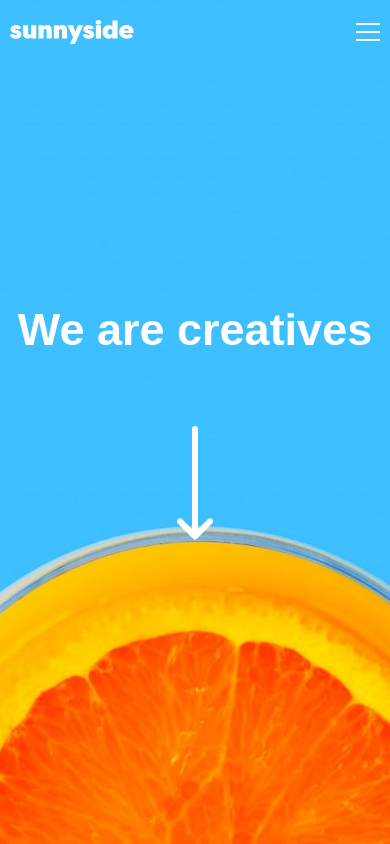
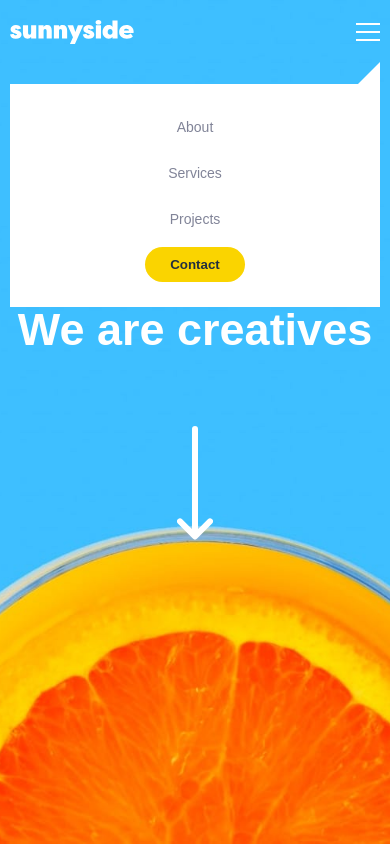
Before and after one commit to amirhossein-peyvand/sunnyside-agency-landing-page, a React (Vite) app: page / in a window 390 px wide. Both pictures are taken after a click on the picture 368 px from the left and 32 px from the top of the page. Shown: the top 844 px of the page. Built offline with nearby package versions, Linux system fonts and the light colour scheme.

Commit message:
Working on and styling MobileMenu component

```diff
--- a/src/components/Header.tsx
+++ b/src/components/Header.tsx
@@ -3,13 +3,25 @@ import arrow from "../assets/icon-arrow-down.svg";
 import { useMediaQuery } from "react-responsive";
 import DesktopNav from "./DesktopNav";
 import MobileNav from "./MobileNav";
+import { useState } from "react";
+import MobileMenu from "./MobileMenu";
 
 const Header = () => {
   const isGreaterThan820px = useMediaQuery({ query: "(min-width: 820px)" });
+  const [clicked, setClicked] = useState(false);
 
   return (
     <header className="header">
-      {isGreaterThan820px ? <DesktopNav /> : <MobileNav />}
+      {isGreaterThan820px ? (
+        <DesktopNav />
+      ) : (
+        <MobileNav
+          clicked={clicked}
+          onSetClicked={(value) => setClicked(value)}
+        />
+      )}
+      {clicked && !isGreaterThan820px && <MobileMenu />}
+
       <section className="content">
         <h1 className="title">We are creatives</h1>
         <img src={arrow} alt="arrow" />
--- /dev/null
+++ b/src/components/MobileMenu.tsx
@@ -0,0 +1,29 @@
+import "../sass/MobileMenu.scss";
+
+// const MobileMenu = () => {
+//   return (
+//     <div className="mobileMenu">
+//       <ul>
+//         <li>About</li>
+//         <li>Services</li>
+//         <li>Projects</li>
+//       </ul>
+//       <button>Contact</button>
+//     </div>
+//   );
+// };
+
+// export default MobileMenu;
+
+const MobileMenu = () => {
+  return (
+    <div className="mobile-menu-container">
+      <div className="menu-item">About</div>
+      <div className="menu-item">Services</div>
+      <div className="menu-item">Projects</div>
+      <button className="contact-button">Contact</button>
+    </div>
+  );
+};
+
+export default MobileMenu;
--- a/src/components/MobileNav.tsx
+++ b/src/components/MobileNav.tsx
@@ -2,11 +2,21 @@ import menuLogo from "../assets/icon-hamburger.svg";
 import logo from "../assets/logo.svg";
 import "../sass/MobileNav.scss";
 
-const MobileNav = () => {
+interface Props {
+  clicked: boolean;
+  onSetClicked: (value: boolean) => void;
+}
+
+const MobileNav = ({ clicked, onSetClicked }: Props) => {
   return (
     <nav className="nav mobileNav">
       <img src={logo} alt="logo" />
-      <img className="menuLogo" src={menuLogo} alt="menuLogo" />
+      <img
+        className="menuLogo"
+        onClick={() => onSetClicked(!clicked)}
+        src={menuLogo}
+        alt="menuLogo"
+      />
     </nav>
   );
 };
--- /dev/null
+++ b/src/sass/MobileMenu.scss
@@ -0,0 +1,104 @@
+@import "colors.scss";
+
+// .mobileMenu {
+//   clip-path: polygon(25% 29%, 71% 29%, 75% 25%, 75% 75%, 25% 75%);
+//   background-color: $white;
+//   display: flex;
+//   position: absolute;
+//   flex-direction: column;
+//   width: 100%;
+//   align-items: center;
+//   text-align: center;
+//   z-index: 999;
+//   padding: 15rem 0;
+//   row-gap: 2rem;
+
+//   ul {
+//     display: flex;
+//     flex-direction: column;
+//     row-gap: 2rem;
+//     cursor: pointer;
+//     color: $dark-grayish-blue;
+
+//     li {
+//       font-size: 1.2rem;
+//     }
+//   }
+
+//   button {
+//     cursor: pointer;
+//     border: none;
+//     background-color: $yellow;
+//     color: $very-dark-desaturated-blue;
+//     font-weight: 800;
+//     border-radius: 20px;
+//     padding: 1rem 1.5rem;
+//   }
+// }
+
+// MobileMenu.scss
+.mobile-menu-container {
+  width: 95%;
+  margin: 4rem auto;
+  display: flex;
+  flex-direction: column;
+  align-items: center;
+  background-color: $white;
+  position: relative;
+  z-index: 999;
+  padding: 2rem;
+
+  // .right-angled-triangle {
+  //   position: absolute;
+  //   top: 0;
+  //   right: 0;
+  //   width: 0;
+  //   height: 0;
+  //   border-style: solid;
+  //   border-width: 0 0 100px 100px; /* Adjust the size of the triangle */
+  //   // border-color: transparent transparent red transparent; /* Set the triangle color */
+  //   clip-path: polygon(43.75% 56.25%, 75% 25%, 75% 75%, 25% 75%);
+  // }
+
+  .menu-item {
+    display: inline-block;
+    padding: 10px;
+    margin: 5px;
+    text-align: center;
+    cursor: pointer;
+    font-size: 1.4rem;
+    color: $dark-grayish-blue;
+  }
+
+  .menu-item:hover {
+    color: $very-dark-desaturated-blue;
+  }
+
+  .contact-button {
+    padding: 10px;
+    margin: 5px;
+    border: none;
+    background-color: $yellow;
+    color: $very-dark-desaturated-blue;
+    font-weight: 700;
+    min-width: 100px;
+    border-radius: 20px;
+    text-align: center;
+    cursor: pointer;
+    transition: all 0.2s;
+  }
+
+  .contact-button:hover {
+    opacity: 0.8;
+  }
+}
+// clip-path: polygon(43.75% 56.25%, 75% 25%, 75% 75%, 25% 75%);
+
+.mobile-menu-container::before {
+  content: "";
+  position: absolute;
+  top: -10%;
+  right: 0;
+  border-left: 30px solid transparent;
+  border-bottom: 30px solid $white; /* Change the color and height as needed */
+}
```
